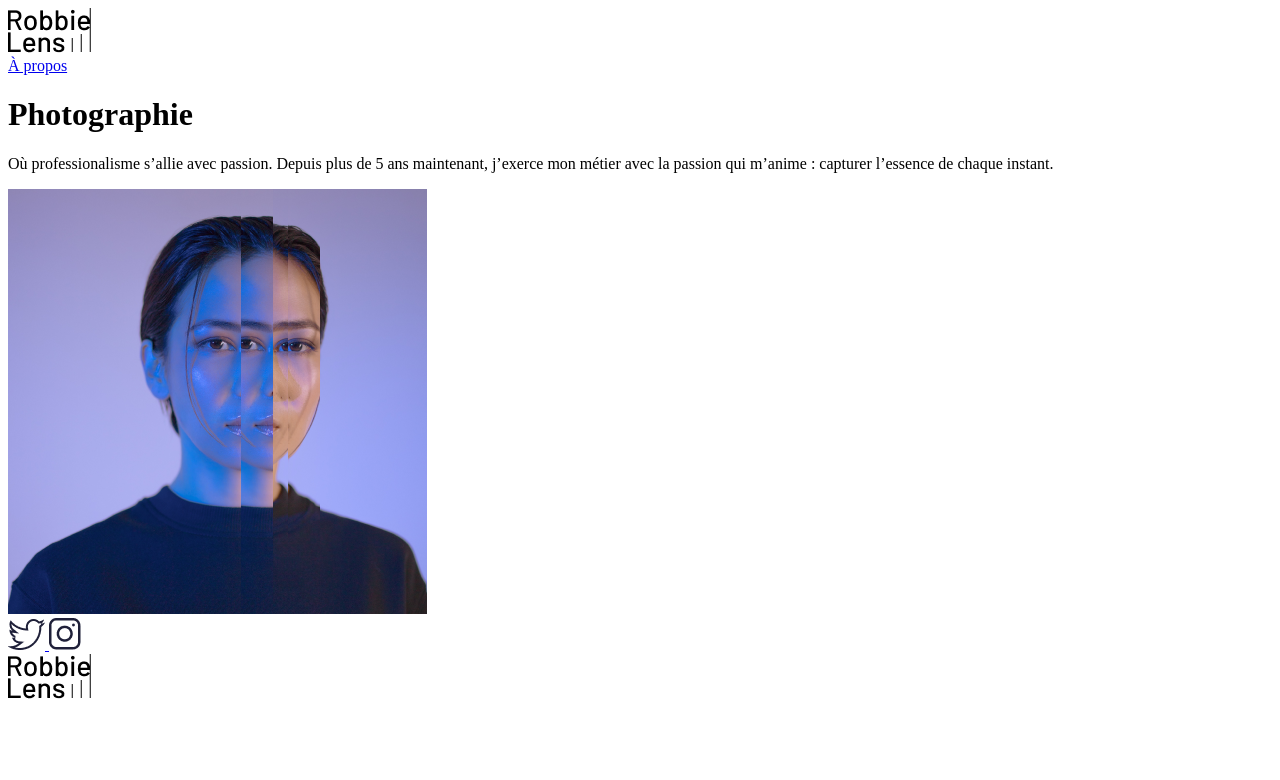
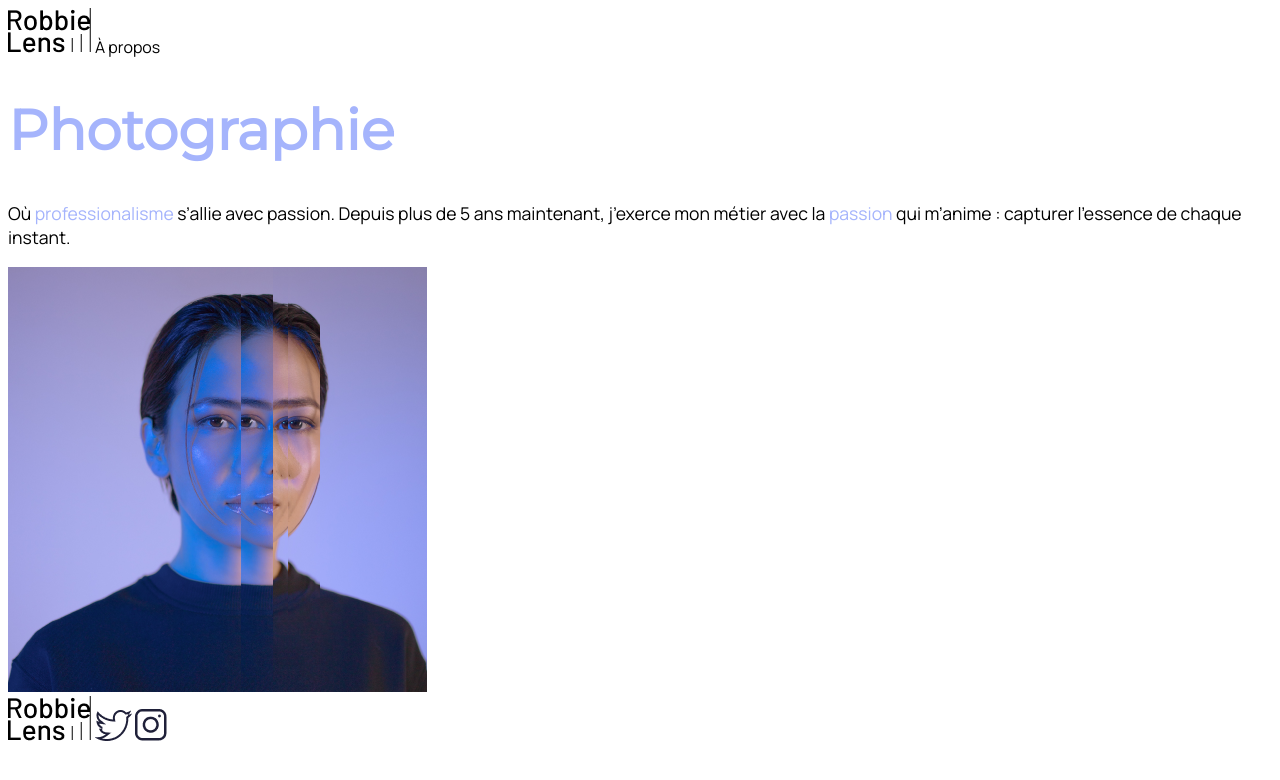
Before and after one commit to Tedd0s11/My_website, a plain HTML site: page index.html in a window 1280 px wide. Drawn offline with Linux system fonts and the light colour scheme.

Commit message:
feat: improve website by adding more elements in css

```diff
--- a/index.html
+++ b/index.html
@@ -4,31 +4,38 @@
 <head>
     <meta charset='utf-8'>
     <title>Accueil - Robbie Lens Photographie</title>
+    <link href="style.css" rel="stylesheet">
+    <link rel="preconnect" href="https://fonts.googleapis.com">
+    <link rel="preconnect" href="https://fonts.gstatic.com" crossorigin>
+    <link href="https://fonts.googleapis.com/css2?family=Manrope&family=Montserrat&display=swap" rel="stylesheet">
 </head>
 
 <body>
     <!-- ceci est un commentaire-->
+    <div>
         <img src="images/logo.png" alt="Logo Robbie Lens">
-    <br/>
         <a href="dossier-demo/a-propos.html">À propos</a>
+    </div>
+
 
     <h1>Photographie</h1>
     <p>
-        Où professionalisme s’allie avec passion. Depuis plus de 5 ans maintenant, j’exerce mon métier avec la passion
+        Où <span class="important">professionalisme</span>  s’allie avec passion. Depuis plus de 5 ans maintenant, j’exerce mon métier avec la <span class="important">passion</span>
         qui m’anime : capturer l’essence de chaque instant.
     </p>
 
     <img src="images/robbie-lens.png" alt="photo de robie lens" title="Robbie">
-    <br/>
+
+    <div>
+        <img src="images/logo.png" alt="Logo Robbie Lens">
         <a href="https://twitter.com" target="_blank">
             <img src="images/twitter.png" alt="logo twitter" title="Twitter"
         </a>
-
         <a href="https://instagram.com" target="_blank">
             <img src="images/instagram.png" alt="logo twitter" title="Instagram"
         </a>
-    <br/>
-    <img src="images/logo.png" alt="Logo Robbie Lens">
+    </div>
+
 
 </body>
 </html>
```
Also changed, not shown: dossier-demo/a-propos.html (+12 -4 lines). Lines whose indentation alone changed are shown as unchanged.
